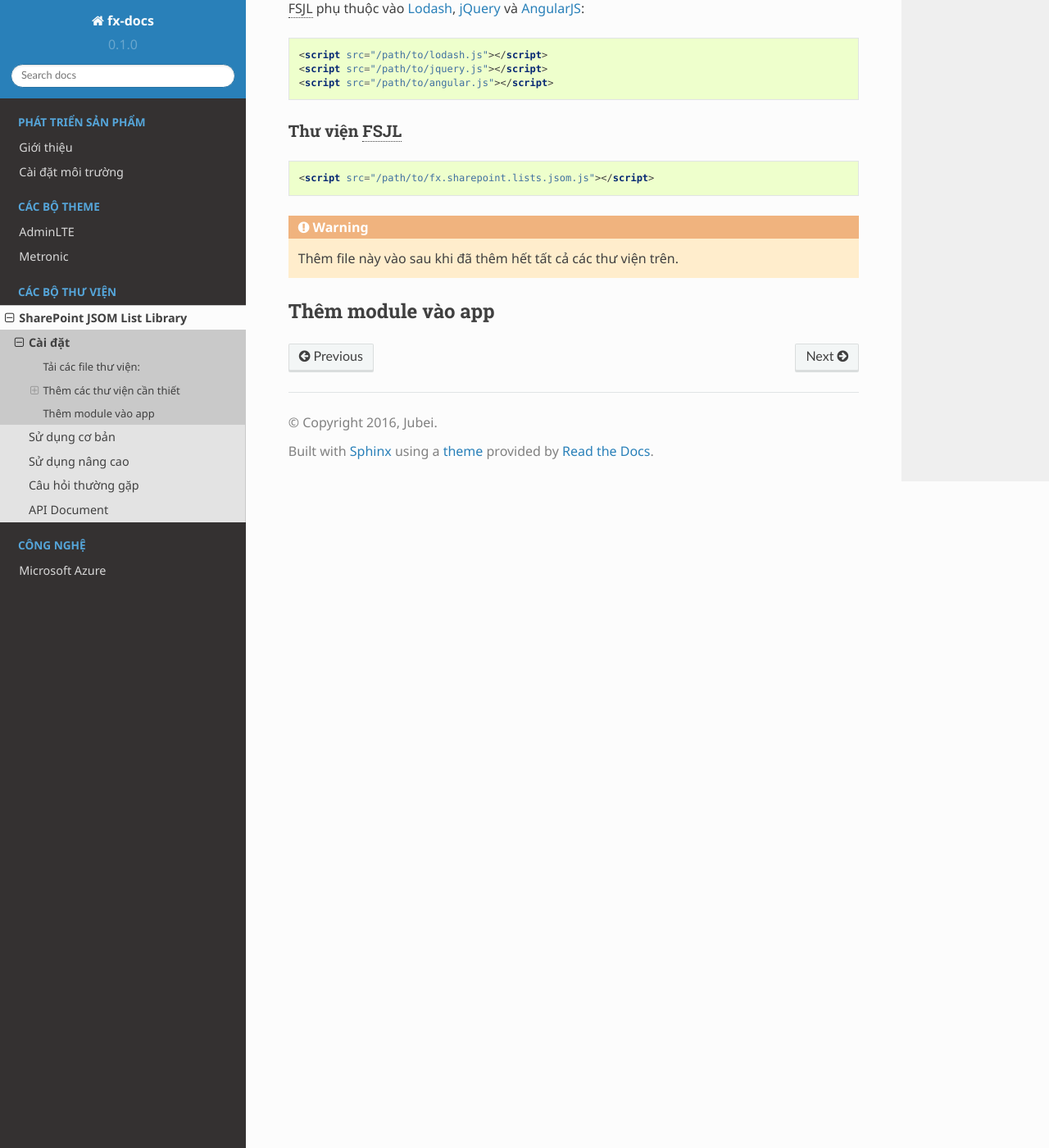
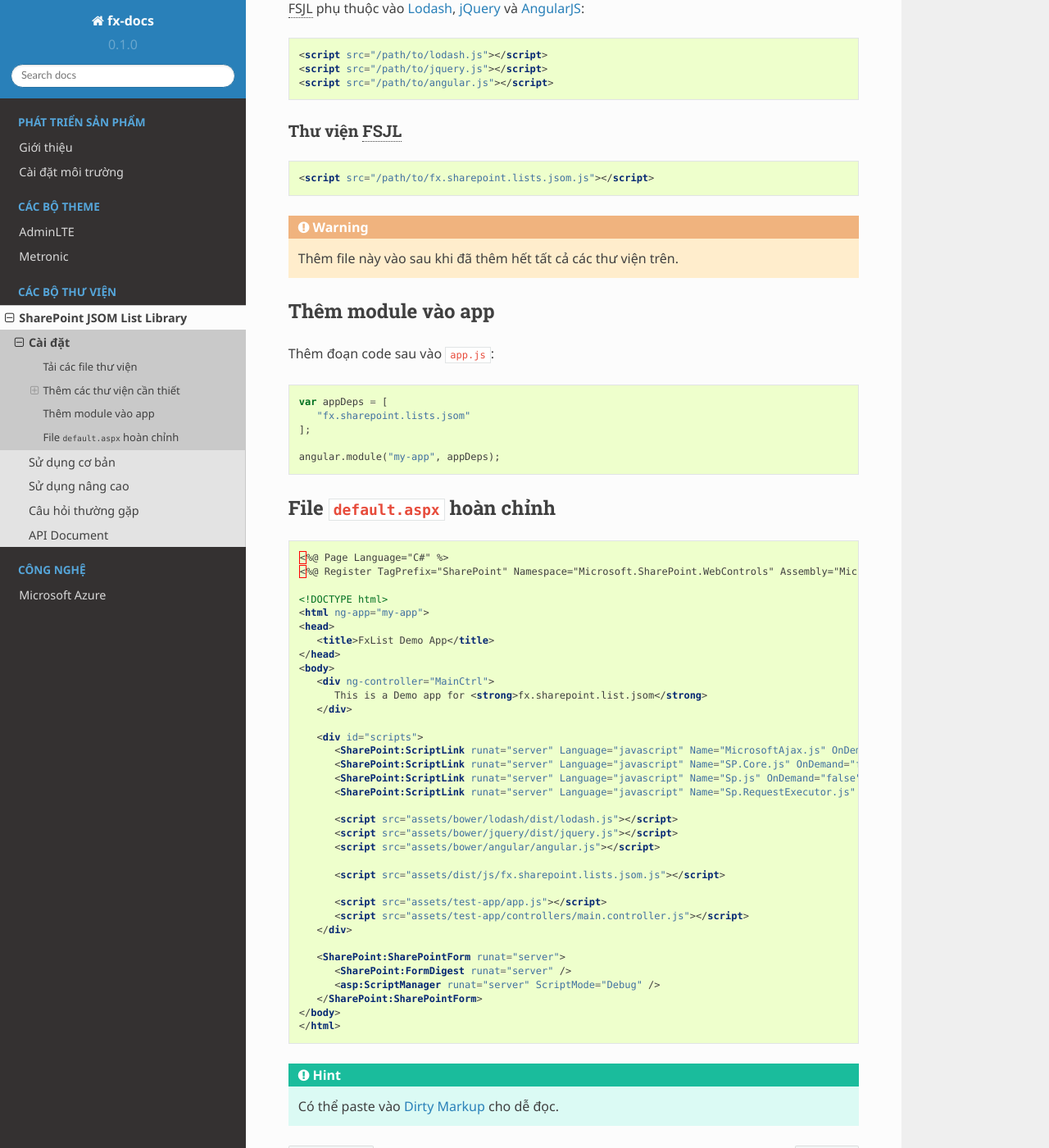
Before and after one commit to fanxipan/fx-docs, a Sphinx documentation site: the page built from docs/modules/code-libraries/sp-jsom-list/setup/index.rst, in a window 1280 px wide and 1400 px high, scrolled down 1346 px. Shown: the whole window at 82% size. Built offline with Sphinx 7.4.7 and the Read the Docs theme 2.0.0, drawn with Linux system fonts in a browser that asks for light colours; some of the changed text lies outside the part shown.

Commit message:
no message

```diff
--- /dev/null
+++ b/docs/modules/code-libraries/sp-jsom-list/setup/complete-html-example.data.rst
@@ -0,0 +1,46 @@
+.. _complete-html-example:
+
+File ``default.aspx`` hoàn chỉnh
+================================
+
+.. code:: html
+
+   <%@ Page Language="C#" %>
+   <%@ Register TagPrefix="SharePoint" Namespace="Microsoft.SharePoint.WebControls" Assembly="Microsoft.SharePoint, Version=15.0.0.0, Culture=neutral, PublicKeyToken=71e9bce111e9429c" %>
+
+   <!DOCTYPE html>
+   <html ng-app="my-app">
+   <head>
+      <title>FxList Demo App</title>
+   </head>
+   <body>
+      <div ng-controller="MainCtrl">
+         This is a Demo app for <strong>fx.sharepoint.list.jsom</strong>
+      </div>
+
+      <div id="scripts">
+         <SharePoint:ScriptLink runat="server" Language="javascript" Name="MicrosoftAjax.js" OnDemand="false" Defer="false" Localizable="false" />
+         <SharePoint:ScriptLink runat="server" Language="javascript" Name="SP.Core.js" OnDemand="false" Defer="false" Localizable="false" />
+         <SharePoint:ScriptLink runat="server" Language="javascript" Name="Sp.js" OnDemand="false" Defer="false" Localizable="false" />
+         <SharePoint:ScriptLink runat="server" Language="javascript" Name="Sp.RequestExecutor.js" OnDemand="false" Defer="false" Localizable="false" />
+
+         <script src="assets/bower/lodash/dist/lodash.js"></script>
+         <script src="assets/bower/jquery/dist/jquery.js"></script>
+         <script src="assets/bower/angular/angular.js"></script>
+
+         <script src="assets/dist/js/fx.sharepoint.lists.jsom.js"></script>
+
+         <script src="assets/test-app/app.js"></script>
+         <script src="assets/test-app/controllers/main.controller.js"></script>
+      </div>
+
+      <SharePoint:SharePointForm runat="server">
+         <SharePoint:FormDigest runat="server" />
+         <asp:ScriptManager runat="server" ScriptMode="Debug" />
+      </SharePoint:SharePointForm>
+   </body>
+   </html>
+
+.. hint::
+
+   Có thể paste vào |dirty-markup|_ cho dễ đọc.
--- a/docs/modules/code-libraries/sp-jsom-list/setup/download-library.data.rst
+++ b/docs/modules/code-libraries/sp-jsom-list/setup/download-library.data.rst
@@ -1,5 +1,5 @@
-Tải các file thư viện:
-======================
+Tải các file thư viện
+=====================
 
-:download:`fx.sharepoint.lists.js </_static/other/code-libraries/sp-jsom-list/libs/fx.sharepoint.lists.jsom/js/fx.sharepoint.lists.jsom.js>`
-:download:`fx.sharepoint.lists.js.map </_static/other/code-libraries/sp-jsom-list/libs/fx.sharepoint.lists.jsom/js/fx.sharepoint.lists.jsom.js.map>`
+:download:`fx.sharepoint.lists.jsom.js </_static/other/code-libraries/sp-jsom-list/libs/fx.sharepoint.lists.jsom/js/fx.sharepoint.lists.jsom.js>`
+:download:`fx.sharepoint.lists.jsom.js.map </_static/other/code-libraries/sp-jsom-list/libs/fx.sharepoint.lists.jsom/js/fx.sharepoint.lists.jsom.js.map>`
--- a/docs/modules/code-libraries/sp-jsom-list/setup/index.rst
+++ b/docs/modules/code-libraries/sp-jsom-list/setup/index.rst
@@ -11,3 +11,4 @@ hiện các bước sau:
 .. include:: download-library.data.rst
 .. include:: setup-dependencies.data.rst
 .. include:: setup-module.data.rst
+.. include:: complete-html-example.data.rst
--- a/docs/modules/code-libraries/sp-jsom-list/setup/setup-dependencies.data.rst
+++ b/docs/modules/code-libraries/sp-jsom-list/setup/setup-dependencies.data.rst
@@ -3,7 +3,7 @@
 Thêm các thư viện cần thiết
 ===========================
 
-.. hint:: Xem ví đầy đủ ở cuối bài
+.. hint:: Xem `ví dụ đầy đủ <complete-html-example_>`_ ở cuối bài
 
 Thư viện của SharePoint
 -----------------------
--- a/docs/modules/code-libraries/sp-jsom-list/setup/setup-module.data.rst
+++ b/docs/modules/code-libraries/sp-jsom-list/setup/setup-module.data.rst
@@ -2,3 +2,13 @@
 
 Thêm module vào app
 ===================
+
+Thêm đoạn code sau vào ``app.js``:
+
+.. code:: javascript
+
+   var appDeps = [
+      "fx.sharepoint.lists.jsom"
+   ];
+
+   angular.module("my-app", appDeps);
--- a/docs/refs/code-libraries/sp-jsom-list/urls.rst
+++ b/docs/refs/code-libraries/sp-jsom-list/urls.rst
@@ -17,3 +17,8 @@
 
 .. |angularjs| replace:: AngularJS
 .. _angularjs: angularjs-home_
+
+.. _dirty-markup-home: https://dirtymarkup.com/
+
+.. |dirty-markup| replace:: Dirty Markup
+.. _dirty-markup: dirty-markup-home_
```
